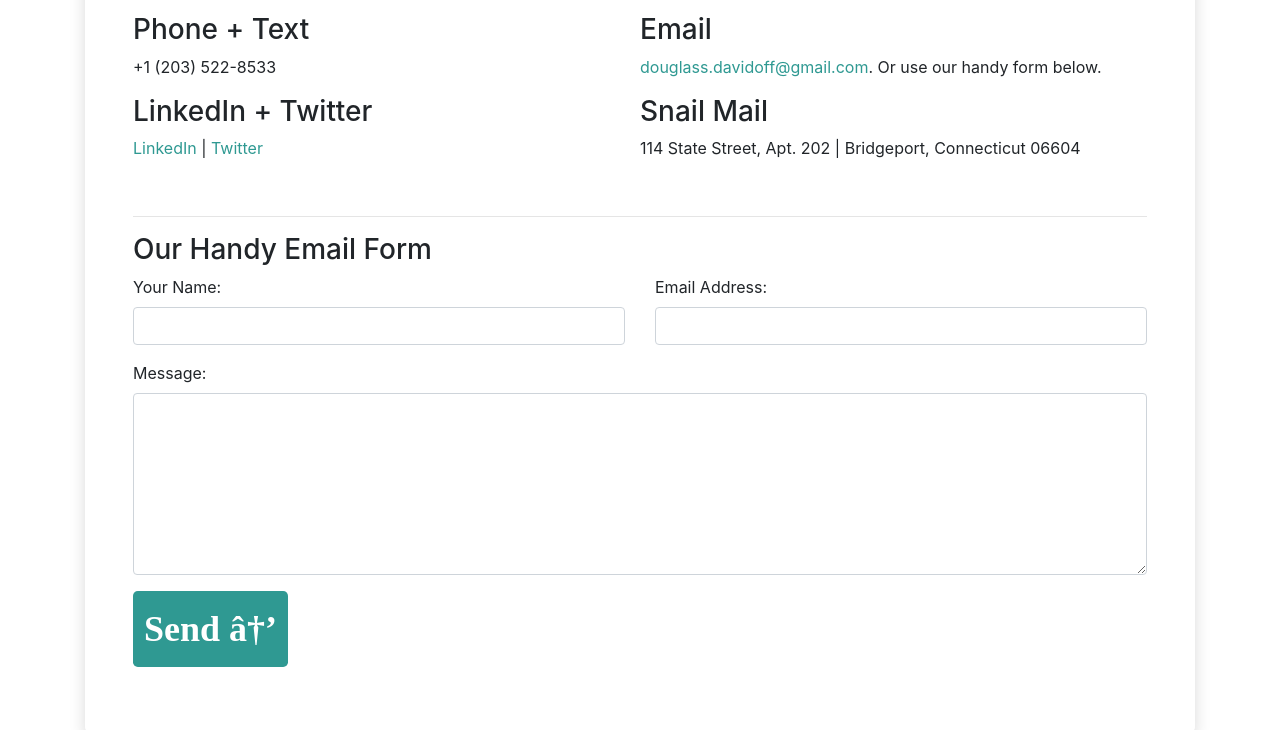
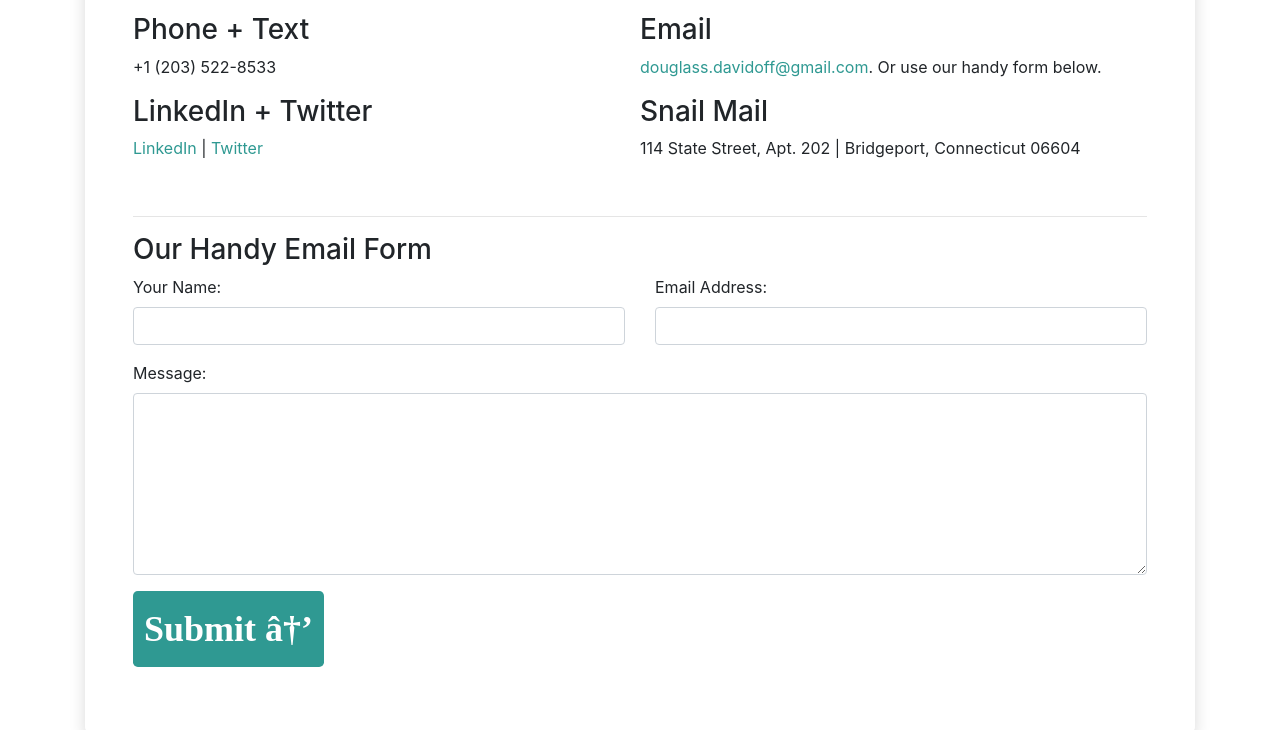
Before and after one commit to dougdavidoff/week2-homework, a plain HTML site: page portfolio/contact.html in a window 1280 px wide. Shown: the part 254-984 px from the top of the page. Drawn offline with nearby package versions, Linux system fonts and the light colour scheme.

Commit message:
Change to 'Submit' button on contact.html

```diff
--- a/portfolio/contact.html
+++ b/portfolio/contact.html
@@ -96,7 +96,7 @@
 
                 <div class="row">
                   <div class="col-sm-12 form-group">
-                    <button type="submit" class="btn btn-lg btn-default pull-right" id="reverse-type">Send →</button>
+                    <button type="submit" class="btn btn-lg btn-default pull-right" id="reverse-type">Submit →</button>
                   </div>
                 </div>
               </form>
```
